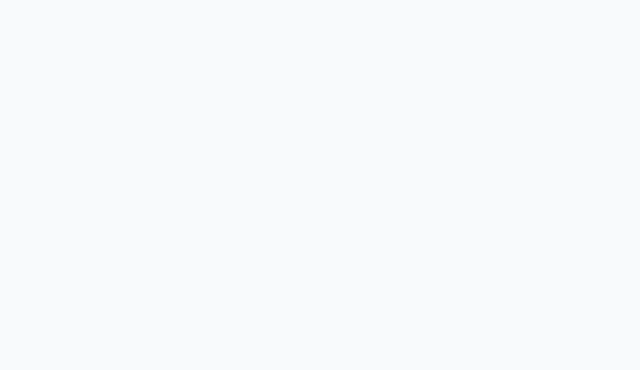
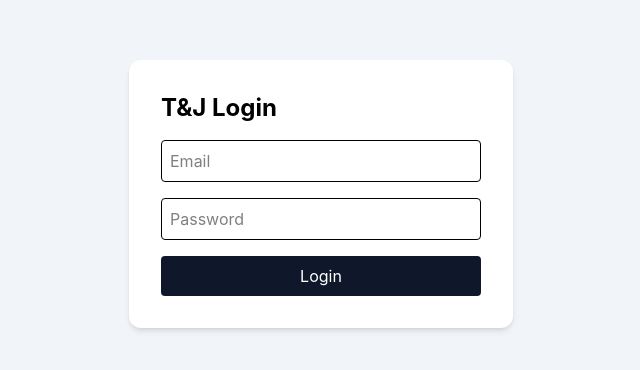
Before and after one commit to toddayres06/bar-pos-system, a React (Vite) app in the folder client/: page /login in a window 1280 px wide. Before the commit this address had no page. Shown: the part 206-576 px from the top of the page, without its empty margins (319-959 px from the left). Built offline with nearby package versions, Linux system fonts and the light colour scheme; no server answers.

Commit message:
added login page with seeded prisma database

```diff
--- a/client/package.json
+++ b/client/package.json
@@ -10,6 +10,7 @@
     "preview": "vite preview"
   },
   "dependencies": {
+    "axios": "^1.16.1",
     "react": "^19.2.6",
     "react-dom": "^19.2.6",
     "react-icons": "^5.6.0",
--- a/client/src/App.jsx
+++ b/client/src/App.jsx
@@ -1,4 +1,6 @@
 import { Routes, Route } from 'react-router-dom'
+
+import ProtectedRoute from './routes/ProtectedRoute'
 
 import AppLayout from './layouts/AppLayout'
 
@@ -7,23 +9,30 @@ import EventsPage from './pages/EventsPage'
 import PackagesPage from './pages/PackagesPage'
 import TabsPage from './pages/TabsPage'
 import PaymentsPage from './pages/PaymentsPage'
+import LoginPage from './pages/LoginPage'
 
 function App() {
   return (
     <Routes>
-      <Route element={<AppLayout />}>
 
+      {/* Public Route */}
+      <Route path="/login" element={<LoginPage />} />
+
+      {/* Protected Routes */}
+      <Route
+        element={
+          <ProtectedRoute>
+            <AppLayout />
+          </ProtectedRoute>
+        }
+      >
         <Route path="/" element={<DashboardPage />} />
+        <Route path="/events" element={<EventsPage />} />
+        <Route path="/packages" element={<PackagesPage />} />
+        <Route path="/tabs" element={<TabsPage />} />
+        <Route path="/payments" element={<PaymentsPage />} />
+      </Route>
 
-        <Route path="/events" element={<EventsPage />} />
-
-        <Route path="/packages" element={<PackagesPage />} />
-
-        <Route path="/tabs" element={<TabsPage />} />
-
-        <Route path="/payments" element={<PaymentsPage />} />
-
-      </Route>
     </Routes>
   )
 }
--- /dev/null
+++ b/client/src/api/axios.js
@@ -0,0 +1,18 @@
+import axios from 'axios'
+
+const api = axios.create({
+  baseURL: import.meta.env.VITE_API_URL || 'http://localhost:5000',
+})
+
+// Attach token automatically
+api.interceptors.request.use((config) => {
+  const token = localStorage.getItem('token')
+
+  if (token) {
+    config.headers.Authorization = `Bearer ${token}`
+  }
+
+  return config
+})
+
+export default api
--- /dev/null
+++ b/client/src/context/AuthContext.jsx
@@ -0,0 +1,48 @@
+import { createContext, useContext, useState, useEffect } from 'react'
+import api from '../api/axios'
+
+const AuthContext = createContext()
+
+export function AuthProvider({ children }) {
+  const [user, setUser] = useState(null)
+  const [loading, setLoading] = useState(true)
+
+  useEffect(() => {
+    const token = localStorage.getItem('token')
+    const storedUser = localStorage.getItem('user')
+
+    if (token && storedUser) {
+      setUser(JSON.parse(storedUser))
+    }
+
+    setLoading(false)
+  }, [])
+
+  const login = async (email, password) => {
+    const res = await api.post('/api/auth/login', {
+      email,
+      password,
+    })
+
+    localStorage.setItem('token', res.data.token)
+    localStorage.setItem('user', JSON.stringify(res.data.user))
+
+    setUser(res.data.user)
+  }
+
+  const logout = () => {
+    localStorage.removeItem('token')
+    localStorage.removeItem('user')
+    setUser(null)
+  }
+
+  return (
+    <AuthContext.Provider value={{ user, login, logout, loading }}>
+      {children}
+    </AuthContext.Provider>
+  )
+}
+
+export function useAuth() {
+  return useContext(AuthContext)
+}
--- a/client/src/main.jsx
+++ b/client/src/main.jsx
@@ -1,13 +1,16 @@
 import React from 'react'
 import ReactDOM from 'react-dom/client'
 import { BrowserRouter } from 'react-router-dom'
+import { AuthProvider } from './context/AuthContext'
 import App from './App.jsx'
 import './index.css'
 
 ReactDOM.createRoot(document.getElementById('root')).render(
   <React.StrictMode>
     <BrowserRouter>
-      <App />
+      <AuthProvider>
+        <App />
+      </AuthProvider>
     </BrowserRouter>
   </React.StrictMode>
 )
--- /dev/null
+++ b/client/src/pages/LoginPage.jsx
@@ -0,0 +1,65 @@
+import { useState } from 'react'
+import { useAuth } from '../context/AuthContext'
+import { useNavigate } from 'react-router-dom'
+
+export default function LoginPage() {
+  const { login } = useAuth()
+  const navigate = useNavigate()
+
+  const [email, setEmail] = useState('')
+  const [password, setPassword] = useState('')
+  const [error, setError] = useState(null)
+  const [loading, setLoading] = useState(false)
+
+  const handleSubmit = async (e) => {
+    e.preventDefault()
+    setError(null)
+    setLoading(true)
+
+    try {
+      await login(email, password)
+      navigate('/')
+    } catch (err) {
+      setError('Invalid credentials')
+    } finally {
+      setLoading(false)
+    }
+  }
+
+  return (
+    <div className="min-h-screen flex items-center justify-center bg-slate-100">
+      <form
+        onSubmit={handleSubmit}
+        className="bg-white p-8 rounded-xl shadow-md w-96 space-y-4"
+      >
+        <h1 className="text-2xl font-bold">T&J Login</h1>
+
+        {error && (
+          <p className="text-red-500 text-sm">{error}</p>
+        )}
+
+        <input
+          className="w-full border p-2 rounded"
+          placeholder="Email"
+          value={email}
+          onChange={(e) => setEmail(e.target.value)}
+        />
+
+        <input
+          className="w-full border p-2 rounded"
+          type="password"
+          placeholder="Password"
+          value={password}
+          onChange={(e) => setPassword(e.target.value)}
+        />
+
+        <button
+          disabled={loading}
+          className="w-full bg-slate-900 text-white py-2 rounded"
+        >
+          {loading ? 'Logging in...' : 'Login'}
+        </button>
+      </form>
+    </div>
+  )
+}
--- /dev/null
+++ b/client/src/routes/ProtectedRoute.jsx
@@ -0,0 +1,12 @@
+import { Navigate } from 'react-router-dom'
+import { useAuth } from '../context/AuthContext'
+
+export default function ProtectedRoute({ children }) {
+  const { user, loading } = useAuth()
+
+  if (loading) return null
+
+  if (!user) return <Navigate to="/login" />
+
+  return children
+}
```
Also changed, not shown: 1 other file (tests, documents, lock files or other folders).
